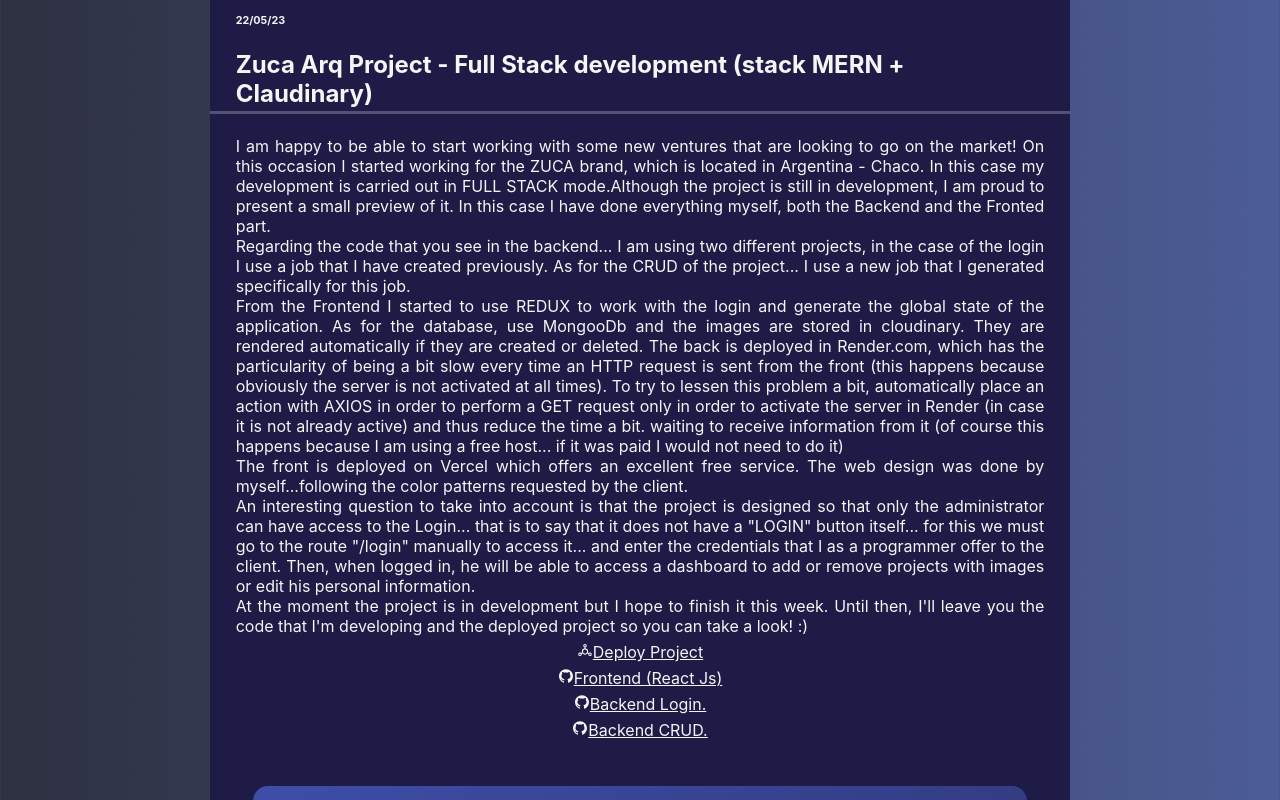
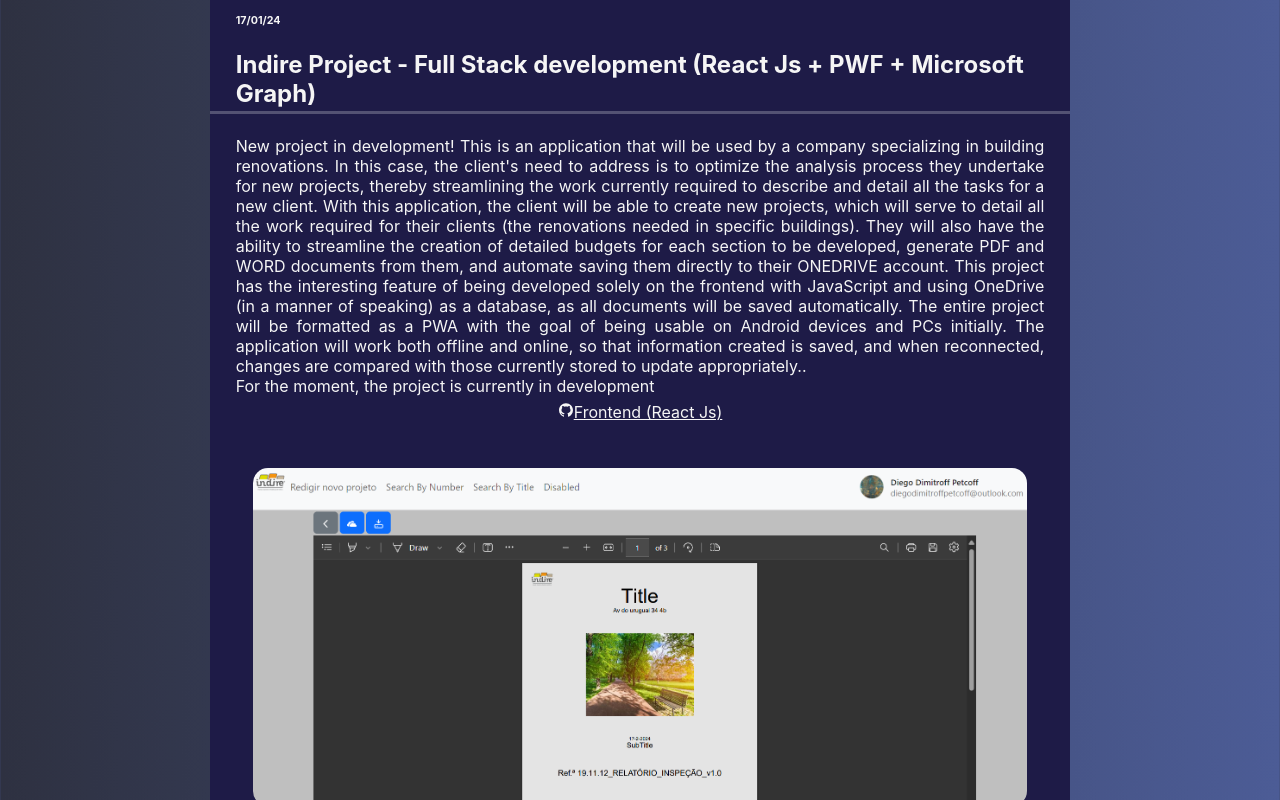
Before and after one commit to DiegoDimitroffPetcoff/portfolioWithReact, a React (Create React App) app: page / in a window 1280 px wide. Shown: the part 2240-3040 px from the top of the page. Built offline with nearby package versions, Linux system fonts and the light colour scheme.

Commit message:
New Project added on blog section - Indire project

```diff
--- a/src/App.js
+++ b/src/App.js
@@ -21,26 +21,18 @@
 import ArticlesList from "./components/articles/articlesList.js";
 
 function App() {
+  const allProjectsDescriptions = [ProjectDescription1, ProjectDescription2, ProjectDescription3, ProjectDescription4, ProjectDescription5, ProjectDescription6, ProjectDescription7, ProjectDescription8]
   return (
     <Routes>
       <Route path="/" element={<Header />}></Route>
       <Route path="/aboutme" element={<Aboutme />}></Route>
       <Route path="/projectlist" element={<ProjectsList />}></Route>
-
-      <Route path="/projectDescription1" element={<ProjectDescription1 />}></Route>
-      <Route path="/projectDescription2" element={<ProjectDescription2 />}></Route>
-      <Route path="/projectDescription3" element={<ProjectDescription3 />}></Route>
-      <Route path="/projectDescription4" element={<ProjectDescription4 />}></Route>
-      <Route path="/projectDescription5" element={<ProjectDescription5 />}></Route>
-      <Route path="/projectDescription6" element={<ProjectDescription6 />}></Route>
-      <Route path="/projectDescription7" element={<ProjectDescription7 />}></Route>
-      <Route path="/projectDescription8" element={<ProjectDescription8 />}></Route>
+      {allProjectsDescriptions.map((Project, index) => (
+        <Route key={index} path={`/projectDescription${index + 1}`} element={<Project />}></Route>
+      ))}
       <Route path="/aboutMyStudies" element={<MyStudies />}></Route>
-      <Route path="/articlesList" element={<ArticlesList/>}></Route>
+      <Route path="/articlesList" element={<ArticlesList />}></Route>
       <Route path="/project5" element={<Header scrollToBlogArticle5={true} />} />
-
-
-
     </Routes>
   );
 }
--- /dev/null
+++ b/src/components/blogArticles.js/blogArticle6.js
@@ -0,0 +1,42 @@
+import React from "react";
+import "../welcome/blog.css";
+import { Link } from "react-router-dom";
+import {  AiFillGithub } from "react-icons/ai";
+import Imagen from "../../assests/images/15.png";
+function BlogArticle6() {
+  return (
+    <div className="conteinerBlog">
+      <h6 className="dateBlog">17/01/24 </h6>
+      <h2 className="titleBlog">
+        Indire Project - Full Stack development (React Js + PWF + Microsoft Graph)
+      </h2>
+      <div className="textBlog">
+        <div>
+          New project in development! This is an application that will be used by a company specializing in building renovations. In this case, the client's need to address is to optimize the analysis process they undertake for new projects, thereby streamlining the work currently required to describe and detail all the tasks for a new client.
+          With this application, the client will be able to create new projects, which will serve to detail all the work required for their clients (the renovations needed in specific buildings). They will also have the ability to streamline the creation of detailed budgets for each section to be developed, generate PDF and WORD documents from them, and automate saving them directly to their ONEDRIVE account.
+          This project has the interesting feature of being developed solely on the frontend with JavaScript and using OneDrive (in a manner of speaking) as a database, as all documents will be saved automatically.
+          The entire project will be formatted as a PWA with the goal of being usable on Android devices and PCs initially. The application will work both offline and online, so that information created is saved, and when reconnected, changes are compared with those currently stored to update appropriately..
+        </div>{" "}
+        <div>
+          For the moment, the project is currently in development
+        </div>
+
+      </div>
+
+      <Link
+        className="LinkBlog"
+        to="https://github.com/DiegoDimitroffPetcoff/INDIRE-PWA"
+        target="_blank"
+        rel="Git Hub Code Frontend"
+      >
+        <AiFillGithub></AiFillGithub>Frontend (React Js)
+      </Link>
+
+      <div>
+        <img className="imagePostBlog" src={Imagen} alt="Indire Project Picture" />
+      </div>
+    </div>
+  );
+}
+
+export default BlogArticle6;
--- a/src/components/welcome/blogsList.js
+++ b/src/components/welcome/blogsList.js
@@ -13,6 +13,7 @@
 import BlogArticle3 from "../blogArticles.js/blogArticle3";
 import BlogArticle4 from "../blogArticles.js/blogArticle4";
 import BlogArticle5 from "../blogArticles.js/blogArticle5";
+import BlogArticle6 from "../blogArticles.js/blogArticle6";
 
 import "./welcome.css";
 function BlogsList({ scrollToBlogArticle5 }) {
@@ -29,11 +30,12 @@
   }, [scrollToBlogArticle5]);
 
   const blogArticles = [
-    <BlogArticle5 key="article5" />,
-    <BlogArticle4 key="article4" />,
-    <BlogArticle1 key="article1" />,
-    <BlogArticle2 key="article2" />,
-    <BlogArticle3 key="article3" />,
+    <BlogArticle6/>,
+    <BlogArticle5/>,
+    <BlogArticle4/>,
+    <BlogArticle1/>,
+    <BlogArticle2/>,
+    <BlogArticle3/>,
   ];
 
 
@@ -47,8 +49,8 @@
         is why I have created this Blog where I will gradually show the projects
         I am working on, the ideas that arise and much more
       </div>
-      {blogArticles.map((article) => (
-        <div key={article.key}>{article}</div>
+      {blogArticles.map((article, index) => (
+        <div key={index}>{article}</div>
       ))}
     </div>
   );
```
Also changed, not shown: src/assests/images/15.png (added).
